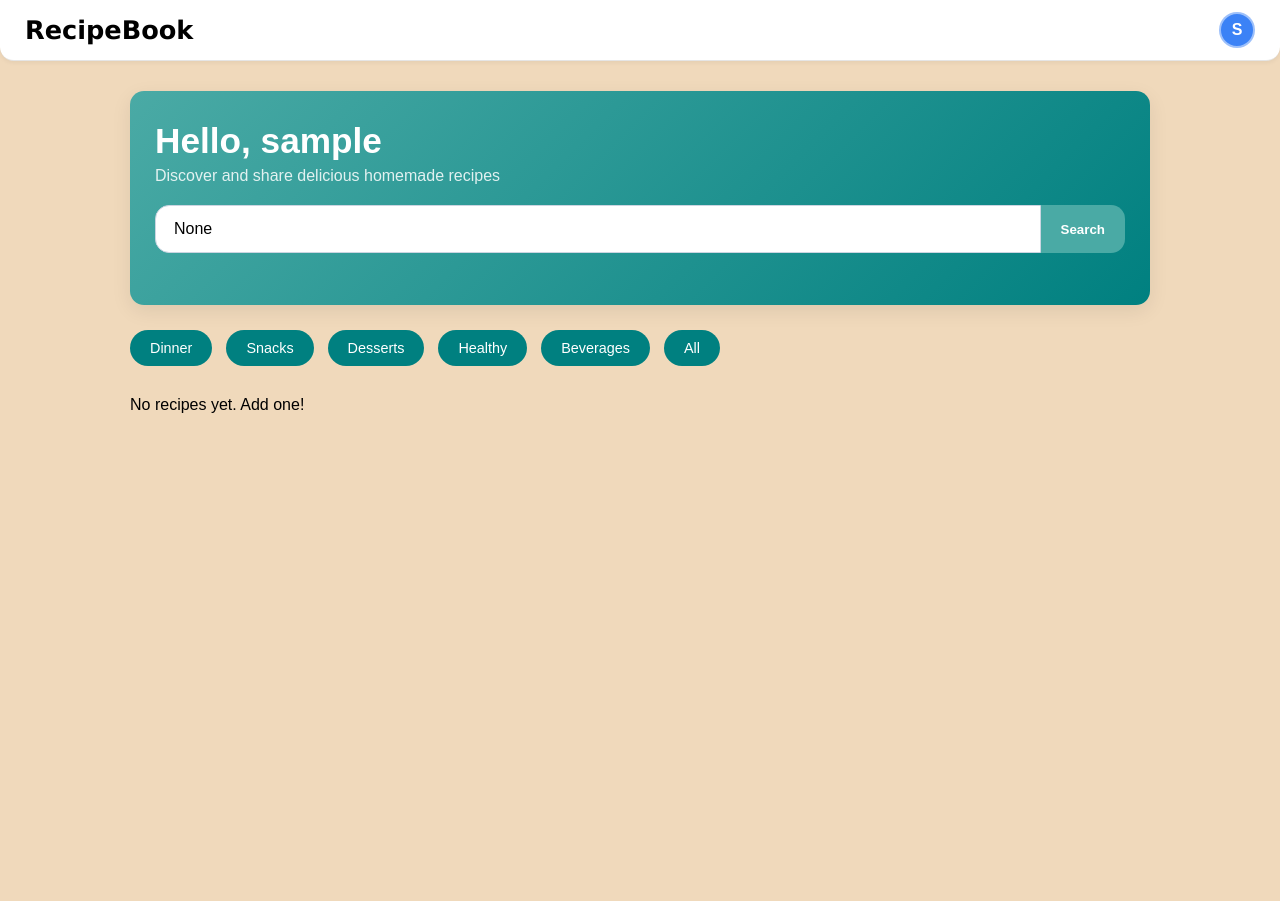
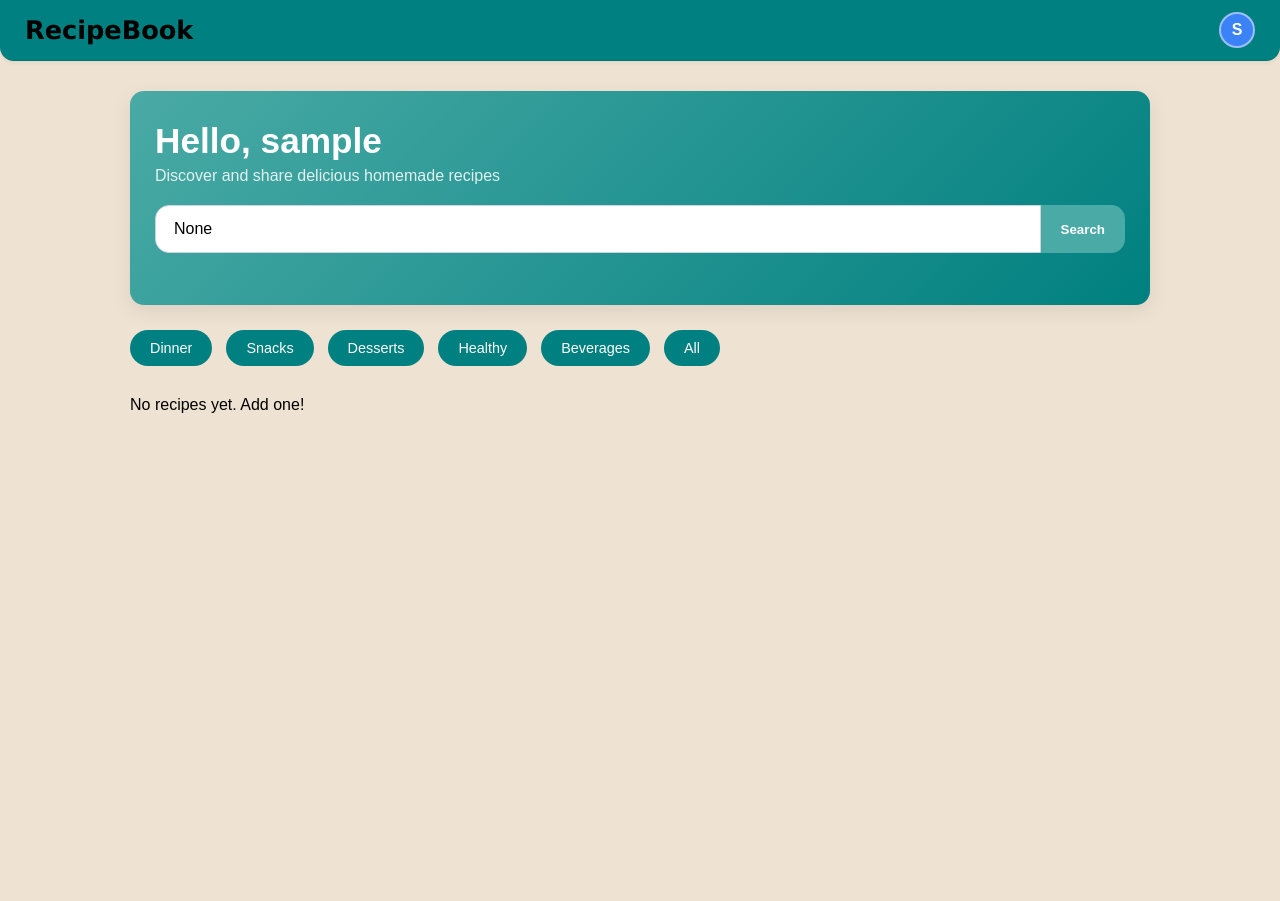
Before and after one commit to shreya-kindalkar/recipe-book, a Django app: page /dashboard/ in a window 1280 px wide. Run offline with Django 5.2, Linux system fonts and the light colour scheme; the visitor is signed in with stand-in values (Sample User, id 1); data that the repository does not hold is empty.

Commit message:
Updated background color and fixed edges styling

```diff
--- a/core/static/app.css
+++ b/core/static/app.css
@@ -32,7 +32,7 @@
 }
 
 body {
-    background-color: #f0d9bb;
+    background-color: #eee2d2;
     color: var(--text-color);
     font-family: "Inter", sans-serif;
     transition: all 0.3s ease;
@@ -99,7 +99,7 @@ a{ text-decoration: none;
     padding: 20px;
     padding-top: 10px;
     min-height: 100vh;
-    background-color: #f0d9bb;
+    background-color: #eee2d2;
 
 }
 
@@ -496,11 +496,28 @@ a{ text-decoration: none;
     }
 }
 
-
 html, body {
-    background-color: #f0d9bb !important;
+    background-color: #eee2d2 !important;
 }
 
 main, .content, .container, .wrapper {
-    background-color: #f0d9bb !important;
+    background-color: #eee2d2 !important ;
 }
+
+{
+
+    background-color: #008080 !important;
+}
+
+nav h1,
+nav a,
+.navbar h1,
+.navbar a {
+    color: white !important;
+}
+
+
+
+nav, header, .navbar, .topnav, .nav-bar {
+    background-color: #008080 !important;
+}
```
